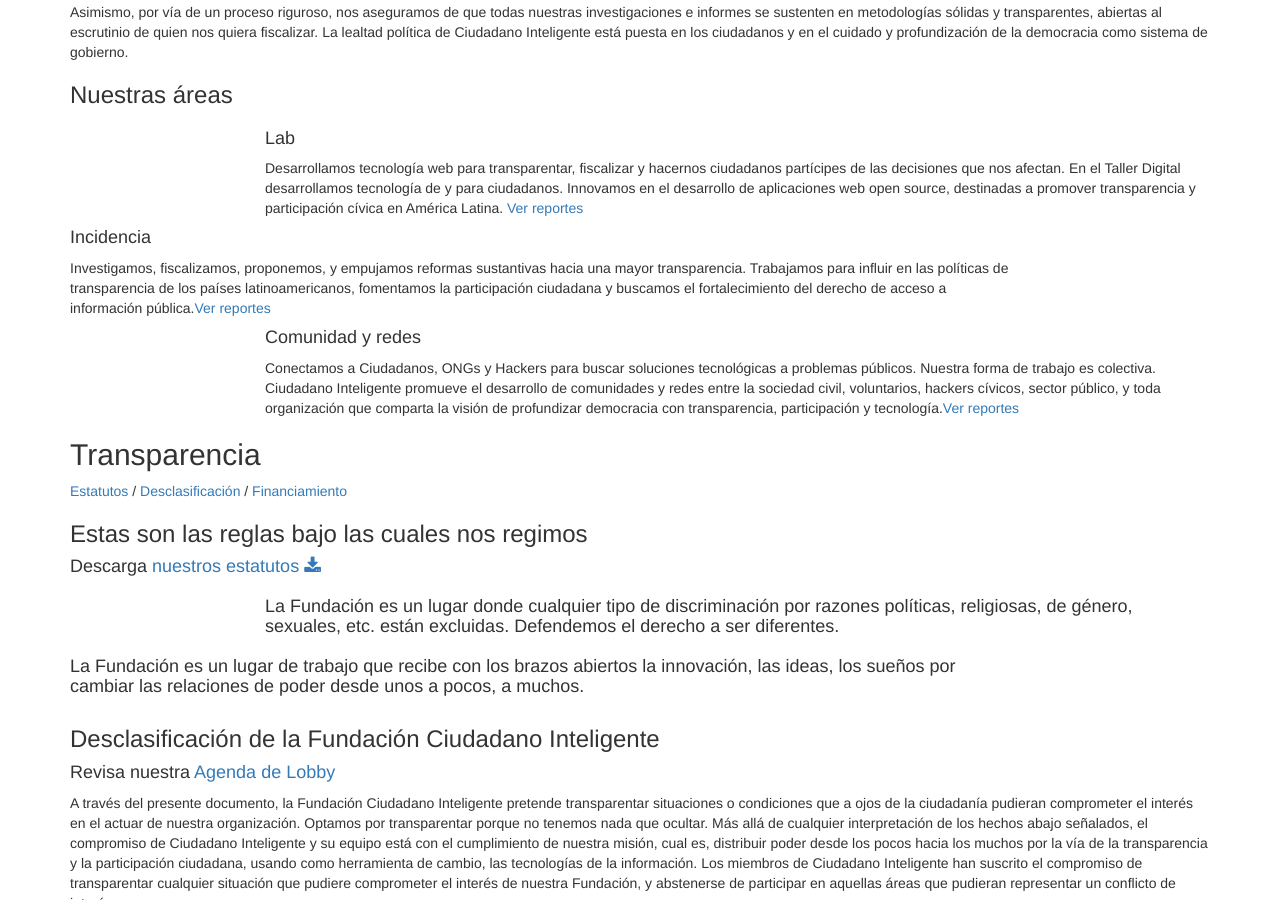
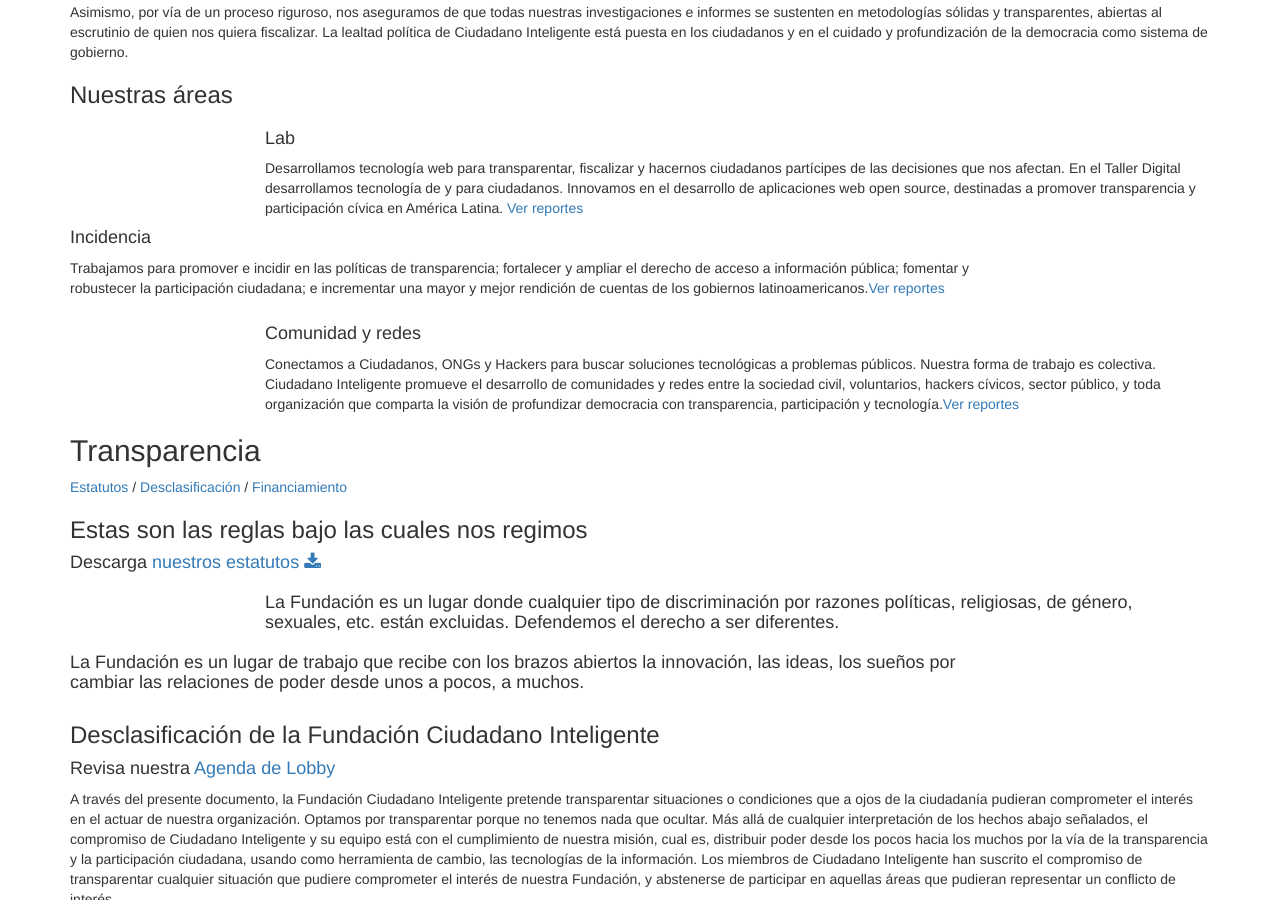
Before and after one commit to ciudadanointeligente/ciudadanointeligente.github.io, a Jekyll site: the page built from index.html, in a window 1280 px wide and 900 px high, scrolled down 5955 px. Built offline with Jekyll 4.4.1, drawn with Linux system fonts in a browser that asks for light colours; nearby versions of some CDN libraries.

Commit message:
Frase pollo

```diff
--- a/_includes/equipo.html
+++ b/_includes/equipo.html
@@ -86,7 +86,7 @@
 		<img src="{{ site.baseurl }}/img/team/jose.png">
 		<div>
 			<h5>María Jaraquemada - Directora Investigación e Incidencia</h5>
-			<p></p>
+			<p>Abogada de las causas perdidas y la transparencia, sirena, lectora, viajera y comilona. En cualquier minuto me echo al pollo.</p>
 			<p>
 				<a class="btn btn-primary btn-xs" href="https://twitter.com/mariajaraqmada"><i class="fa fa-twitter"></i></a>
 				<a class="btn btn-primary btn-xs" href="https://www.linkedin.com/pub/maria-jaraquemada/23/7a0/b18"><i class="fa fa-linkedin"></i></a>
--- a/index.html
+++ b/index.html
@@ -127,7 +127,7 @@
           <div class="col-md-12"><h4>Incidencia</h4></div>
         </div>
         <div class="row">
-          <div class="col-md-10">Investigamos, fiscalizamos, proponemos, y empujamos reformas sustantivas hacia una mayor transparencia. Trabajamos para influir en las políticas de transparencia de los países latinoamericanos,  fomentamos la participación ciudadana y buscamos el fortalecimiento del derecho de acceso a información pública.<a href="/">Ver reportes</a></div>
+          <div class="col-md-10">Trabajamos para promover e incidir en las políticas de transparencia; fortalecer y ampliar el derecho de acceso a información pública; fomentar y robustecer la participación ciudadana; e incrementar una mayor y mejor rendición de cuentas de los gobiernos latinoamericanos.<a href="/">Ver reportes</a></div>
           <div class="col-md-2"><img src="img/icono-pantalla.svg"></div>
         </div>
         <div class="row">
```
